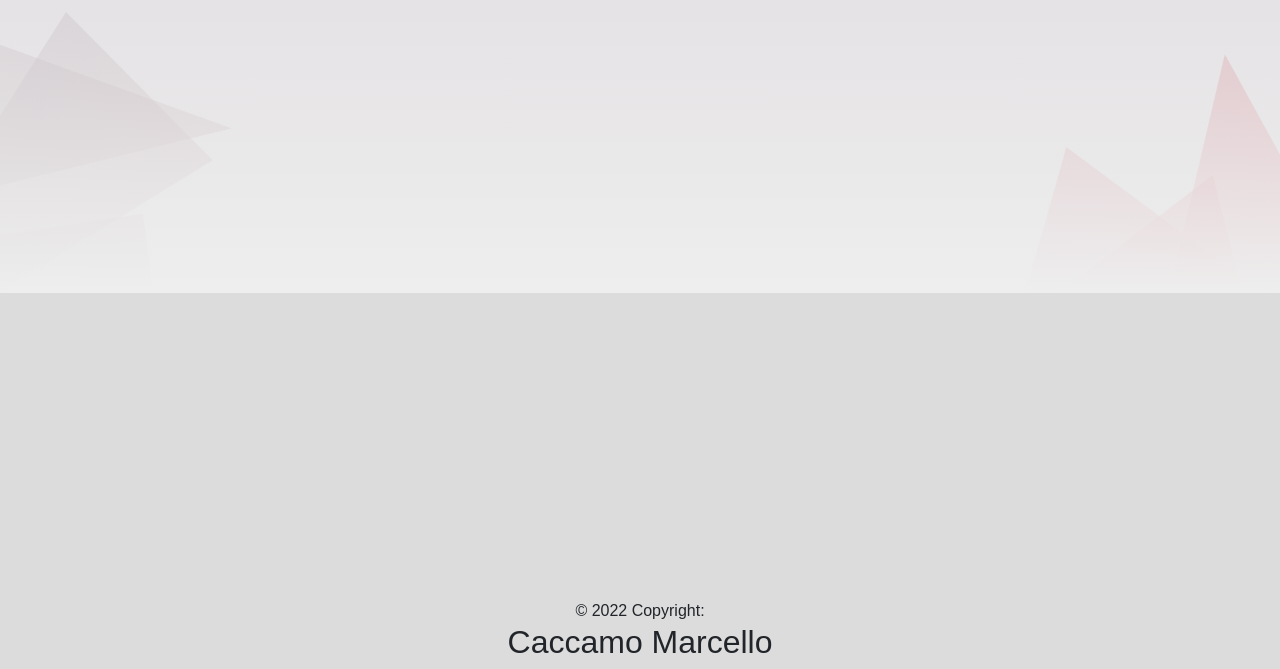
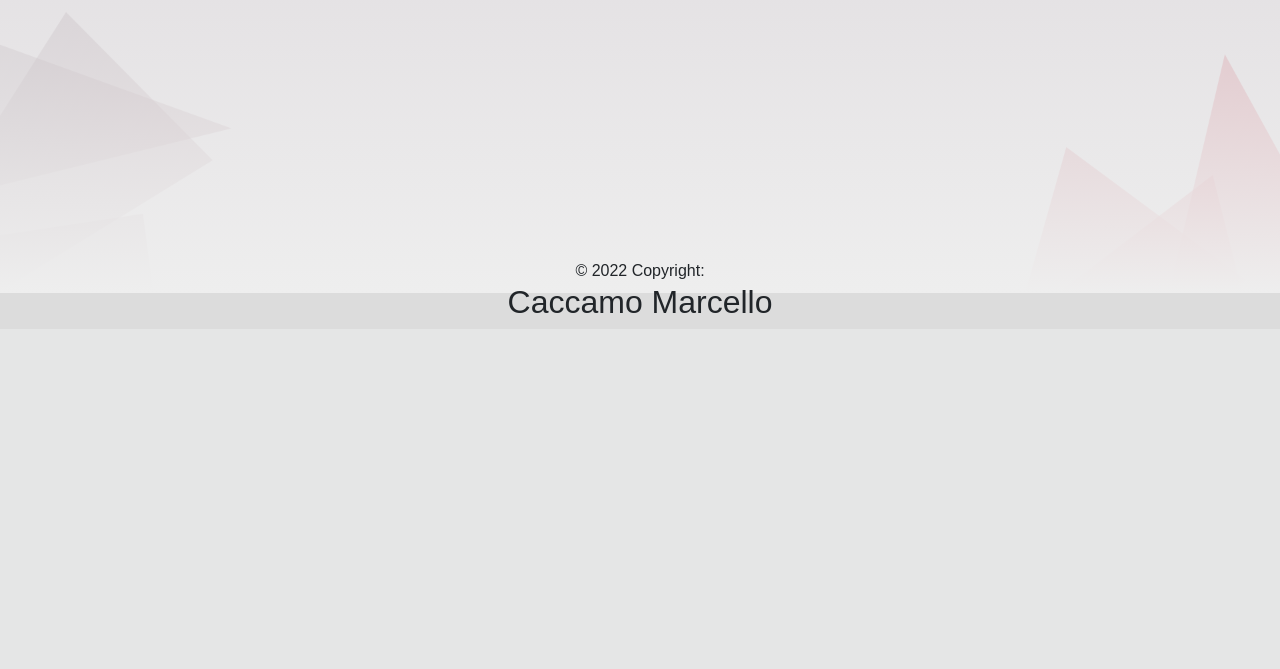
Before and after one commit to MarciDeveloper/assessmentTracker, a PHP site: page / in a window 1280 px wide. Shown: the part 507-1176 px from the top of the page. After the commit the page ends 820 px from the top, so only its background shows below. Run offline with PHP 8.4, Linux system fonts and the light colour scheme; some libraries are stand-ins or nearby versions.

Commit message:
canvas changes

```diff
--- a/index.php
+++ b/index.php
@@ -11,9 +11,10 @@ session_start();
     <meta http-equiv="X-UA-Compatible" content="IE=edge">
     <meta name="viewport" content="width=device-width, initial-scale=1.0">
     <title>Assessment Tracker | Home</title>
+    <script src="https://code.jquery.com/jquery-3.6.0.min.js" integrity="sha256-/xUj+3OJU5yExlq6GSYGSHk7tPXikynS7ogEvDej/m4=" crossorigin="anonymous"></script>
     <!-- Bootstrap -->
     <link href="https://cdn.jsdelivr.net/npm/bootstrap@5.0.2/dist/css/bootstrap.min.css" rel="stylesheet" integrity="sha384-EVSTQN3/azprG1Anm3QDgpJLIm9Nao0Yz1ztcQTwFspd3yD65VohhpuuCOmLASjC" crossorigin="anonymous">
-    <script src="https://code.jquery.com/jquery-3.6.0.min.js" integrity="sha256-/xUj+3OJU5yExlq6GSYGSHk7tPXikynS7ogEvDej/m4=" crossorigin="anonymous"></script>
+
     <link rel="stylesheet" href="view/css/index.css">
     <script defer src="https://use.fontawesome.com/releases/v5.0.8/js/all.js"></script>
 </head>
@@ -56,7 +57,7 @@ session_start();
                 </div>
                 <footer class="page-footer font-small blue mt-3">
                     <!-- Copyright -->
-                    <div style="padding-top: 600px;" class="footer-copyright text-center py-auto">&copy; <?php echo date("Y");?> Copyright:
+                    <div style="margin-top: 260px;" class="footer-copyright text-center py-auto">&copy; <?php echo date("Y");?> Copyright:
                         <h2 id= foot>Caccamo Marcello </h2>
                     </div>
                     <!-- Copyright -->
@@ -69,7 +70,7 @@ session_start();
 
 
 <!-- Footer -->
-<script src="./view/js/animations.js">
+<script src="./view/js/animations.js"></script>
     <!-- JavaScript Bundle with Popper -->
     <script src="https://cdn.jsdelivr.net/npm/bootstrap@5.0.2/dist/js/bootstrap.bundle.min.js" integrity="sha384-MrcW6ZMFYlzcLA8Nl+NtUVF0sA7MsXsP1UyJoMp4YLEuNSfAP+JcXn/tWtIaxVXM" crossorigin="anonymous"></script>
 </body>
--- a/view/css/index.css
+++ b/view/css/index.css
@@ -78,7 +78,7 @@ nav {
 
 footer {
     bottom: 0;
-    margin-top: 600px;
+    margin-top: 260px;
 }
 /* footer {
     padding-top: 20px;
```
